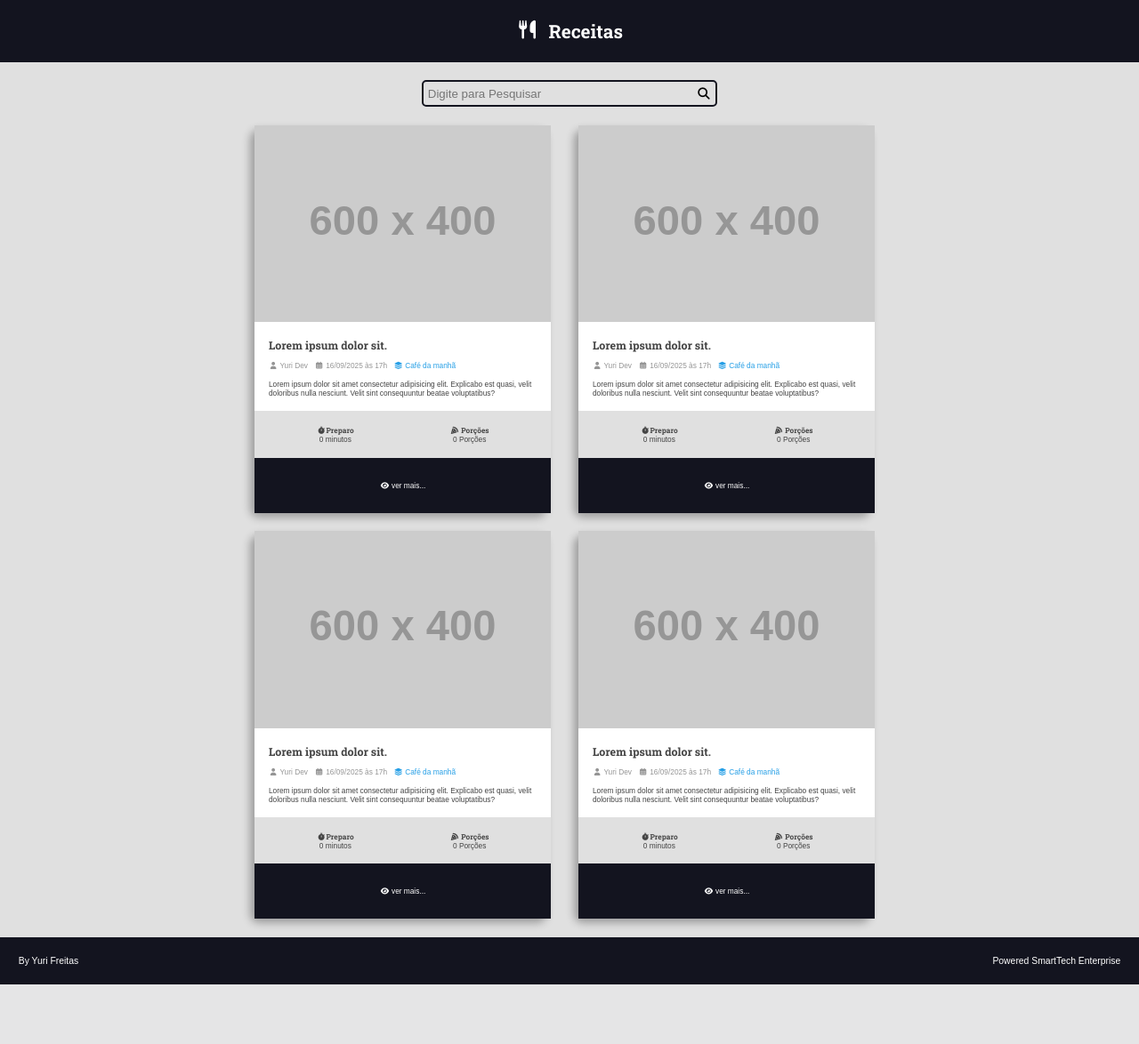
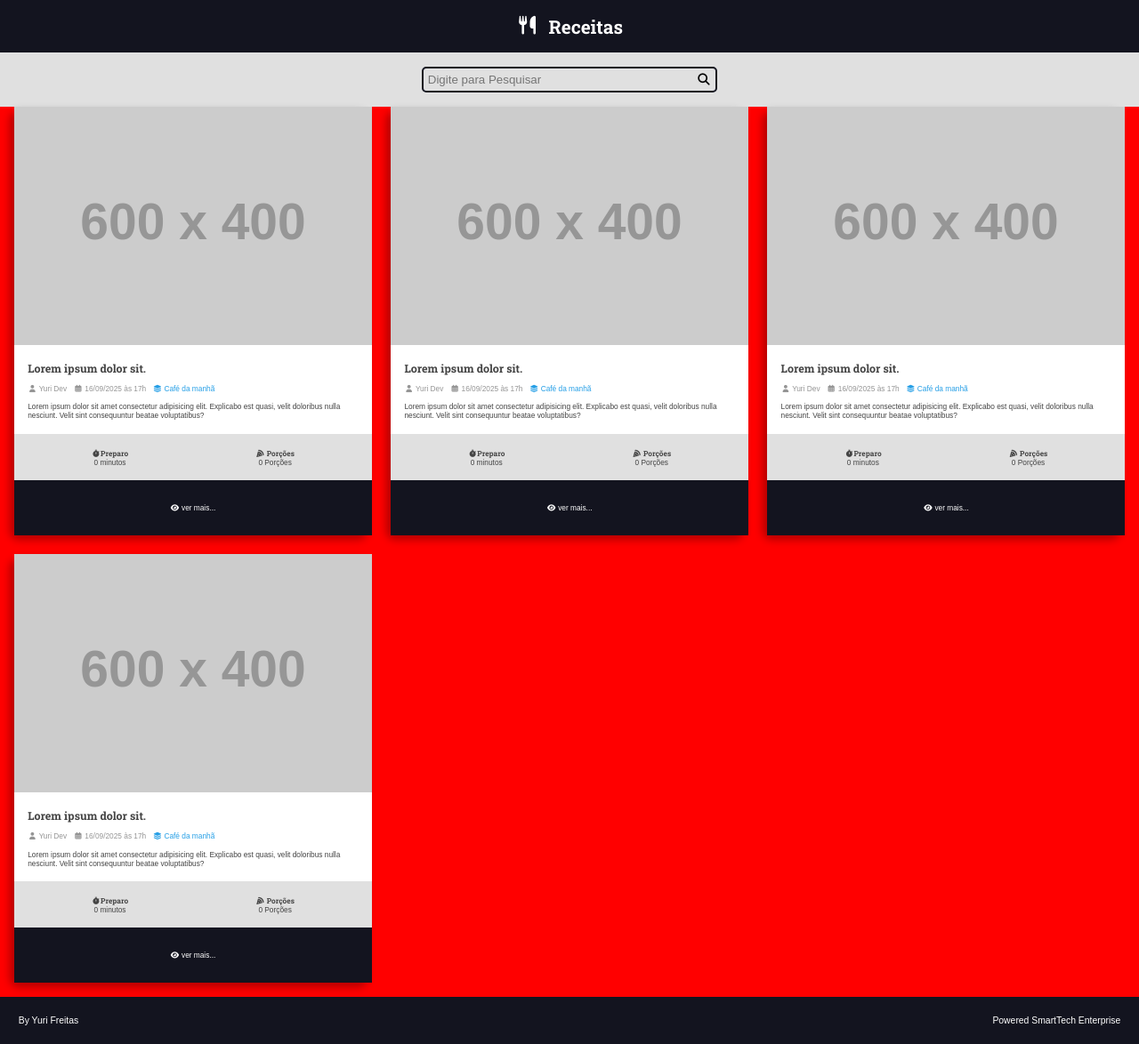
Before and after one commit to ftreitasyuri/recipes-website, a Django app: page / in a window 1280 px wide. Shown: the whole page at 89% size. Before the commit the page ends 1107 px from the top, so only its background shows below. Run offline with Django 5.2, Linux system fonts and the light colour scheme; grey boxes labelled with a size stand in for pictures from a placeholder-image service; some libraries are stand-ins or nearby versions.

Commit message:
Fix/ New layout to cards on the container

```diff
--- a/recipes/static/css/style.css
+++ b/recipes/static/css/style.css
@@ -71,11 +71,13 @@ h6 {
     font-family: var(--font-headings);
 }
 
+.main-content-container{
+    background: red;
+}
 .container {
-    max-width: 144rem;
+    max-width: 1440px;
     margin: 0 auto;
-    padding: var(--spacing-gutter-large);
-    /* background-color: red; */
+    padding: var(--spacing-gutter-medium);
 }
 
 .main-header-container {
@@ -175,7 +177,7 @@ h6 {
 
 
 .recipe-list-item{
-    max-width: 64rem;
+    max-width: 640px;
 }
 
 .recipe-list-item:hover{
--- a/recipes/templates/recipes/pages/home.html
+++ b/recipes/templates/recipes/pages/home.html
@@ -14,7 +14,7 @@
 
 
 
-        <div class="main-content main-content-list container">
+        <div class="container main-content main-content-list ">
             {% for i in qtd %}
 
             {% include 'recipes/partials/recipe.html' %}
--- a/recipes/templates/recipes/partials/head.html
+++ b/recipes/templates/recipes/partials/head.html
@@ -5,6 +5,7 @@
 
     {% load static %}
     <link rel="stylesheet" type="text/css" href="{% static 'css/style.css' %}">
+
     <meta charset="UTF-8">
     <meta name="viewport" content="width=device-width, initial-scale=1.0">
     <link rel="stylesheet" href="https://cdnjs.cloudflare.com/ajax/libs/font-awesome/7.0.1/css/fontawesome.min.css"
```
